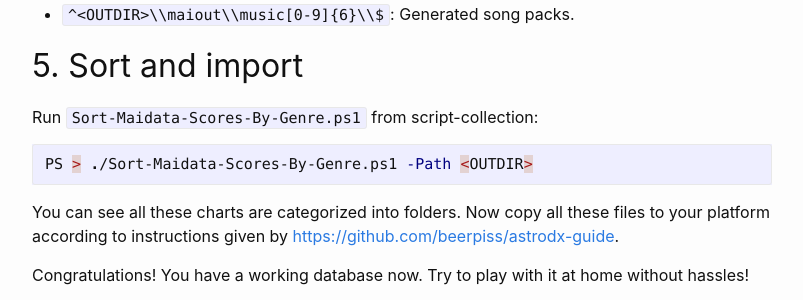
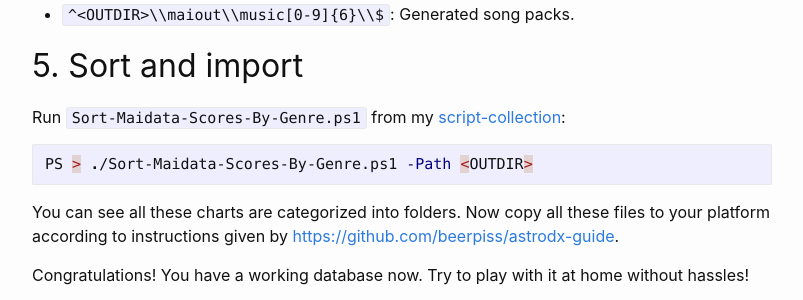
Before and after one commit to CSharperMantle/CSharperMantle.github.io, a Jekyll site: the page built from _posts/2023-10-07-astrodx-database-construction.md, in a window 1280 px wide and 900 px high, scrolled down 3425 px. Shown: the part 353-653 px from the top of the window, without its empty margins (238-1041 px from the left). Built offline with Jekyll 4.4.1, drawn with Linux system fonts in a browser that asks for light colours.

````diff
--- a/_posts/2023-10-07-astrodx-database-construction.md
+++ b/_posts/2023-10-07-astrodx-database-construction.md
@@ -154,7 +154,7 @@
 
 ## 5. Sort and import
 
-Run `Sort-Maidata-Scores-By-Genre.ps1` from script-collection:
+Run `Sort-Maidata-Scores-By-Genre.ps1` from my [script-collection](https://github.com/CSharperMantle/script-collection):
 
 ```powershell
 PS > ./Sort-Maidata-Scores-By-Genre.ps1 -Path <OUTDIR>
````
